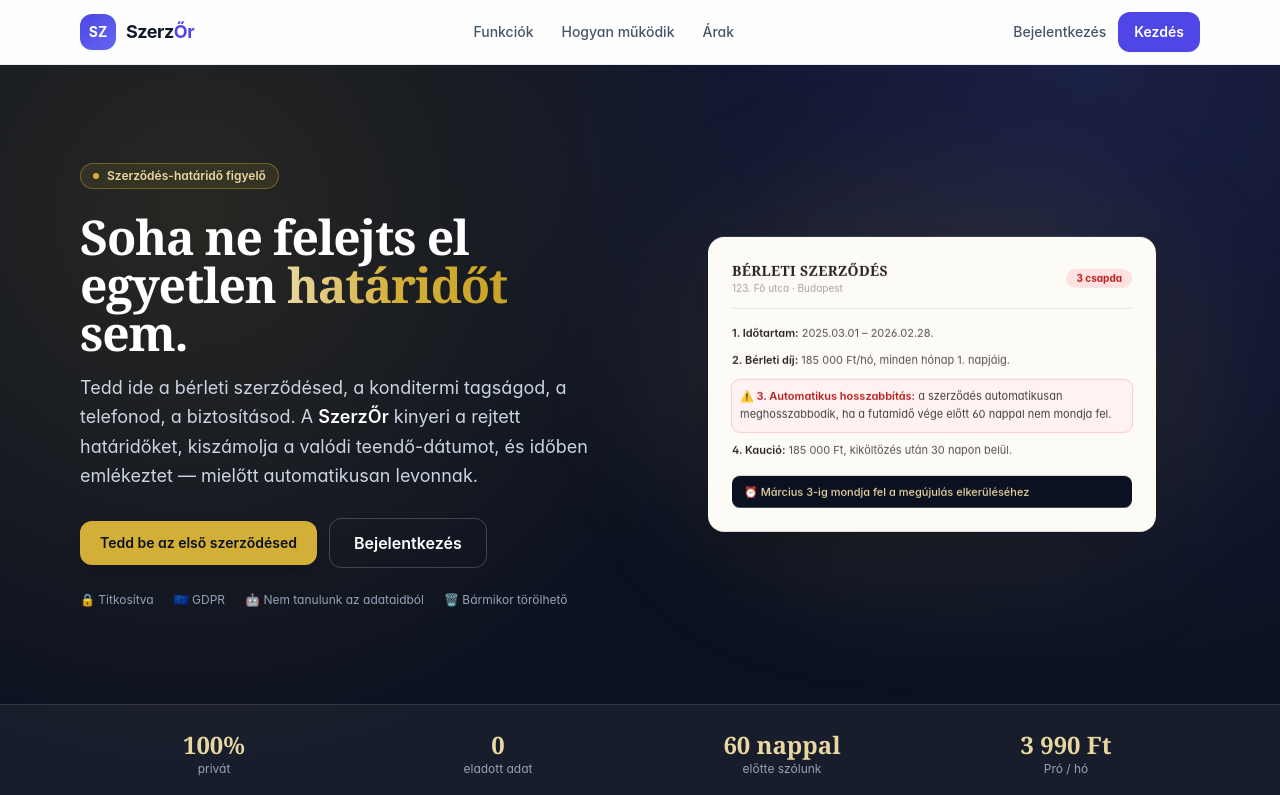
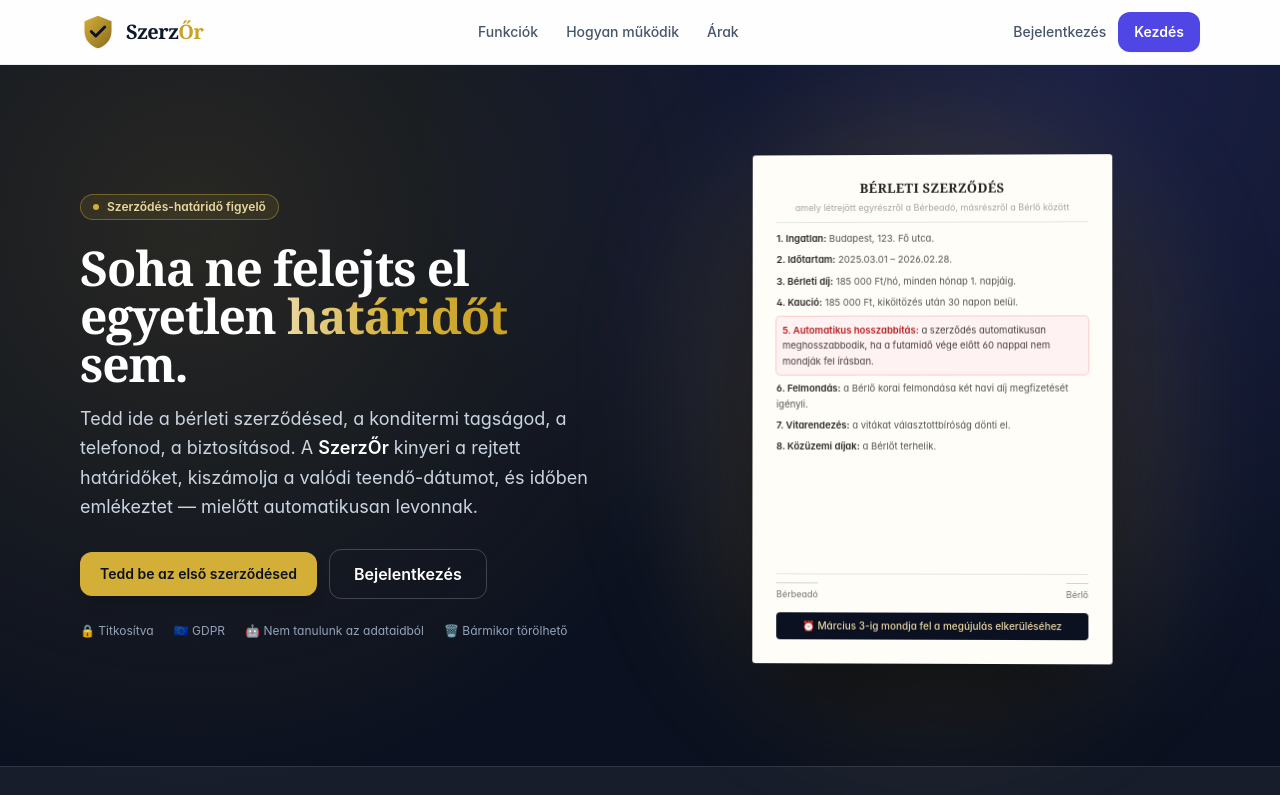
Before and after one commit to Nyulbelawoman/szerz-r, a Next.js app: page / in a window 1280 px wide. Shown: the top 795 px of the page. Built offline with nearby package versions, Linux system fonts and the light colour scheme; no server answers.

Commit message:
Pro korlatozas + A4 lebeso szerzodes + premium logo + jogi oldalak + AI-mentes

```diff
--- a/src/app/api/contracts/[id]/retry/route.ts
+++ b/src/app/api/contracts/[id]/retry/route.ts
@@ -27,7 +27,7 @@ export async function POST(
   await clearContractError(id);
 
   try {
-    const summary = await runAnalysis(id, user.id, contract.raw_text, contract.mode);
+    const summary = await runAnalysis(id, user.id, contract.raw_text, contract.mode, user.plan || "free");
     return NextResponse.json({ id, ...summary });
   } catch (err) {
     console.error("[retry] failed:", err);
--- a/src/app/globals.css
+++ b/src/app/globals.css
@@ -65,3 +65,17 @@
 .animate-float {
   animation: float 6s ease-in-out infinite;
 }
+
+@keyframes floatRotate {
+  0%,
+  100% {
+    transform: translateY(0) rotateY(-7deg) rotateX(2deg);
+  }
+  50% {
+    transform: translateY(-16px) rotateY(7deg) rotateX(-2deg);
+  }
+}
+
+.animate-float-rotate {
+  animation: floatRotate 8s ease-in-out infinite;
+}
--- a/src/app/layout.tsx
+++ b/src/app/layout.tsx
@@ -6,8 +6,35 @@ import { getSessionUser } from "@/lib/auth";
 export const metadata: Metadata = {
   title: "SzerzŐr – Ne hagyja, hogy az apró betűk csapdába ejtsék",
   description:
-    "Töltse fel a szerződését, és a SzerzŐr feltárja a csapdákat, és emlékezteti minden határidő előtt.",
+    "Tegye be a szerződéseit, és a SzerzŐr kinyeri a határidőket, és időben emlékezteti.",
 };
+
+function Logo() {
+  return (
+    <span className="inline-flex h-9 w-9 items-center justify-center">
+      <svg viewBox="0 0 32 32" className="h-9 w-9 drop-shadow-sm">
+        <defs>
+          <linearGradient id="logoGrad" x1="0" y1="0" x2="1" y2="1">
+            <stop offset="0" stopColor="#D4AF37" />
+            <stop offset="1" stopColor="#8a6d1f" />
+          </linearGradient>
+        </defs>
+        <path
+          d="M16 1.5 L28 6.5 V15 C28 23 22.5 28.5 16 30.5 C9.5 28.5 4 23 4 15 V6.5 Z"
+          fill="url(#logoGrad)"
+        />
+        <path
+          d="M10 15.5 L14 19.5 L22 11.5"
+          stroke="#0B1120"
+          strokeWidth="2.6"
+          fill="none"
+          strokeLinecap="round"
+          strokeLinejoin="round"
+        />
+      </svg>
+    </span>
+  );
+}
 
 export default async function RootLayout({
   children,
@@ -22,11 +49,9 @@ export default async function RootLayout({
         <header className="sticky top-0 z-20 border-b border-slate-200/70 bg-white/80 backdrop-blur">
           <nav className="mx-auto flex h-16 max-w-6xl items-center justify-between px-4">
             <Link href="/" className="flex items-center gap-2.5">
-              <span className="inline-flex h-9 w-9 items-center justify-center rounded-xl bg-gradient-to-br from-brand-600 to-brand-500 text-sm font-bold text-white shadow-sm">
-                SZ
-              </span>
-              <span className="text-lg font-bold tracking-tight text-slate-900">
-                Szerz<span className="text-brand-600">Őr</span>
+              <Logo />
+              <span className="font-serif text-xl font-bold tracking-tight text-slate-900">
+                Szerz<span className="text-gold-500">Őr</span>
               </span>
             </Link>
 
@@ -80,16 +105,13 @@ export default async function RootLayout({
           <div className="mx-auto grid max-w-6xl gap-8 px-4 py-12 sm:grid-cols-2 md:grid-cols-4">
             <div className="sm:col-span-2">
               <div className="flex items-center gap-2.5">
-                <span className="inline-flex h-8 w-8 items-center justify-center rounded-lg bg-gradient-to-br from-brand-600 to-brand-500 text-xs font-bold text-white">
-                  SZ
-                </span>
-                <span className="font-bold text-slate-900">
-                  Szerz<span className="text-brand-600">Őr</span>
+                <Logo />
+                <span className="font-serif text-lg font-bold text-slate-900">
+                  Szerz<span className="text-gold-500">Őr</span>
                 </span>
               </div>
               <p className="mt-3 max-w-xs text-sm text-slate-500">
-                AI, amely elolvassa a szerződéseit, feltárja a csapdákat, és emlékezteti minden
-                határidő előtt.
+                A szerződéseid és a határidőid egy helyen — időben szólunk, mielőtt lecsúsznál.
               </p>
             </div>
             <div>
@@ -103,8 +125,8 @@ export default async function RootLayout({
             <div>
               <h4 className="text-sm font-semibold text-slate-900">Jogi</h4>
               <ul className="mt-3 space-y-2 text-sm text-slate-500">
-                <li><span className="cursor-default">Általános Szerződési Feltételek</span></li>
-                <li><span className="cursor-default">Adatvédelmi irányelvek</span></li>
+                <li><Link href="/aszf" className="hover:text-slate-800">Általános Szerződési Feltételek</Link></li>
+                <li><Link href="/adatvedelem" className="hover:text-slate-800">Adatvédelmi irányelvek</Link></li>
               </ul>
             </div>
           </div>
--- a/src/app/page.tsx
+++ b/src/app/page.tsx
@@ -89,7 +89,7 @@ const testimonials = [
 
 const security = [
   { icon: "🔒", title: "Titkosítva", body: "Szállítás közben és tároláskor is titkosítva van minden szerződés." },
-  { icon: "🤖", title: "Az AI nem tanul belőle", body: "Az elemzés nem használja az adataidat betanításra." },
+  { icon: "🤖", title: "Nem tanulunk az adataidból", body: "Az adataidat nem használjuk betanításra, és nem adjuk el." },
   { icon: "🗑️", title: "Egy gombbal törölhető", body: "Bármikor törölheted — és minden hozzá kapcsolódó adat is törlődik." },
   { icon: "🇪🇺", title: "GDPR-kompatibilis", body: "Az EU-s adatvédelmi szabályok szerint kezeljük az adataidat." },
 ];
--- a/src/app/upload/page.tsx
+++ b/src/app/upload/page.tsx
@@ -23,8 +23,8 @@ export default async function UploadPage() {
           <strong>Demó mód.</strong> Nincs <code className="font-mono">ANTHROPIC_API_KEY</code>{" "}
           beállítva, ezért az elemzés csak egy korlátozott, angol nyelvű kulcsszavas vizsgálat, amely a
           legtöbb csapdát kihagyja, és nem tud magyar nyelvű szerződést elemezni. Adja meg a kulcsát a{" "}
-          <code className="font-mono">.env.local</code> fájlban, és indítsa újra a valódi
-          AI-elemzéshez.
+          <code className="font-mono">.env.local</code> fájlban, és indítsa újra a teljes
+          elemzéshez.
         </div>
       )}
 
--- a/src/components/HeroContract.tsx
+++ b/src/components/HeroContract.tsx
@@ -1,6 +1,6 @@
 "use client";
 
-import { useRef, useState } from "react";
+import { useState } from "react";
 
 export default function HeroContract() {
   const [tilt, setTilt] = useState({ x: 0, y: 0 });
@@ -9,62 +9,88 @@ export default function HeroContract() {
     const rect = e.currentTarget.getBoundingClientRect();
     const px = (e.clientX - rect.left) / rect.width - 0.5;
     const py = (e.clientY - rect.top) / rect.height - 0.5;
-    setTilt({ x: py * -8, y: px * 10 });
+    setTilt({ x: py * -6, y: px * 8 });
   }
 
   return (
     <div
-      className="relative mx-auto w-full max-w-md"
-      style={{ perspective: 1400 }}
+      className="relative mx-auto w-full max-w-[360px]"
+      style={{ perspective: 1600 }}
       onMouseMove={onMouseMove}
       onMouseLeave={() => setTilt({ x: 0, y: 0 })}
     >
-      <div className="absolute -inset-10 -z-10 rounded-full bg-gold-400/10 blur-3xl" />
-      <div className="animate-float">
+      <div className="absolute -inset-12 -z-10 rounded-full bg-gold-400/15 blur-3xl" />
+      <div className="animate-float-rotate">
         <div
-          className="rounded-2xl bg-[#fdfbf6] p-6 shadow-2xl ring-1 ring-black/5"
+          className="rounded-[3px] bg-[#fffdf8] p-6 shadow-[0_50px_90px_-25px_rgba(0,0,0,0.65)] ring-1 ring-black/10"
           style={{
             transform: `rotateX(${tilt.x}deg) rotateY(${tilt.y}deg)`,
             transition: "transform 0.2s ease-out",
-            transformStyle: "preserve-3d",
+            aspectRatio: "210 / 297",
+            display: "flex",
+            flexDirection: "column",
           }}
         >
-          <div className="flex items-center justify-between border-b border-stone-200 pb-3">
-            <div>
-              <p className="font-serif text-sm font-semibold tracking-wide text-stone-800">
-                BÉRLETI SZERZŐDÉS
-              </p>
-              <p className="text-[10px] text-stone-400">123. Fő utca · Budapest</p>
-            </div>
-            <span className="rounded-full bg-red-100 px-2.5 py-0.5 text-[10px] font-bold text-red-700">
-              3 csapda
-            </span>
+          {/* Fejléc */}
+          <div className="text-center">
+            <p className="font-serif text-[13px] font-bold tracking-wide text-stone-800">
+              BÉRLETI SZERZŐDÉS
+            </p>
+            <p className="mt-0.5 text-[9px] text-stone-400">
+              amely létrejött egyrészről a Bérbeadó, másrészről a Bérlő között
+            </p>
           </div>
+          <div className="my-2 h-px w-full bg-stone-200" />
 
-          <div className="mt-4 space-y-2.5 text-[11px] leading-relaxed text-stone-600">
+          {/* Kikötések */}
+          <div className="space-y-1.5 text-[9.5px] leading-relaxed text-stone-600">
             <p>
-              <span className="font-semibold text-stone-800">1. Időtartam:</span> 2025.03.01 –
-              2026.02.28.
+              <span className="font-semibold text-stone-800">1. Ingatlan:</span> Budapest, 123. Fő utca.
             </p>
             <p>
-              <span className="font-semibold text-stone-800">2. Bérleti díj:</span> 185 000 Ft/hó,
-              minden hónap 1. napjáig.
+              <span className="font-semibold text-stone-800">2. Időtartam:</span> 2025.03.01 – 2026.02.28.
             </p>
-            <div className="rounded-lg bg-red-50 p-2 ring-1 ring-red-200">
+            <p>
+              <span className="font-semibold text-stone-800">3. Bérleti díj:</span> 185 000 Ft/hó, minden
+              hónap 1. napjáig.
+            </p>
+            <p>
+              <span className="font-semibold text-stone-800">4. Kaució:</span> 185 000 Ft, kiköltözés után 30
+              napon belül.
+            </p>
+            <div className="rounded bg-red-50 p-1.5 ring-1 ring-red-200">
               <p className="text-stone-700">
-                <span className="font-semibold text-red-700">⚠️ 3. Automatikus hosszabbítás:</span>{" "}
-                a szerződés automatikusan meghosszabbodik, ha a futamidő vége előtt 60 nappal nem
-                mondja fel.
+                <span className="font-semibold text-red-700">5. Automatikus hosszabbítás:</span> a szerződés
+                automatikusan meghosszabbodik, ha a futamidő vége előtt 60 nappal nem mondják fel írásban.
               </p>
             </div>
             <p>
-              <span className="font-semibold text-stone-800">4. Kaució:</span> 185 000 Ft,
-              kiköltözés után 30 napon belül.
+              <span className="font-semibold text-stone-800">6. Felmondás:</span> a Bérlő korai felmondása két
+              havi díj megfizetését igényli.
+            </p>
+            <p>
+              <span className="font-semibold text-stone-800">7. Vitarendezés:</span> a vitákat választottbíróság
+              dönti el.
+            </p>
+            <p>
+              <span className="font-semibold text-stone-800">8. Közüzemi díjak:</span> a Bérlőt terhelik.
             </p>
           </div>
 
-          <div className="mt-4 rounded-lg bg-ink-900 px-3 py-2 text-[11px] font-medium text-gold-300">
-            ⏰ Március 3-ig mondja fel a megújulás elkerüléséhez
+          {/* Aláírások */}
+          <div className="mt-auto pt-3">
+            <div className="my-2 h-px w-full bg-stone-200" />
+            <div className="flex justify-between text-[9px] text-stone-500">
+              <div>
+                <p className="border-t border-stone-300 pt-1">Bérbeadó</p>
+              </div>
+              <div>
+                <p className="border-t border-stone-300 pt-1">Bérlő</p>
+              </div>
+            </div>
+            <div className="mt-3 rounded bg-ink-900 px-2.5 py-1.5 text-center text-[10px] font-medium text-gold-300">
+              ⏰ Március 3-ig mondja fel a megújulás elkerüléséhez
+            </div>
           </div>
         </div>
       </div>
--- a/src/lib/analyze.ts
+++ b/src/lib/analyze.ts
@@ -57,7 +57,8 @@ export async function runAnalysis(
   contractId: string,
   userId: string,
   text: string,
-  mode: string = "post_sign"
+  mode: string = "post_sign",
+  plan: string = "free"
 ) {
   const result = await analyzeWithClaude(text, mode);
 
@@ -98,7 +99,7 @@ export async function runAnalysis(
       source_text: d.sourceText || null,
       severity: d.severity,
     });
-    if (mode === "post_sign") {
+    if (mode === "post_sign" && plan === "pro") {
       await scheduleReminders(deadlineId, userId, actBy || d.date || null);
     }
   }
```
Also changed, not shown: src/app/adatvedelem/page.tsx (added, +51 -0 lines), src/app/api/contracts/route.ts (+9 -1 lines), src/app/api/contracts/upload/route.ts (+10 -2 lines), src/app/aszf/page.tsx (added, +45 -0 lines), src/app/contract/[id]/page.tsx (+5 -5 lines).
